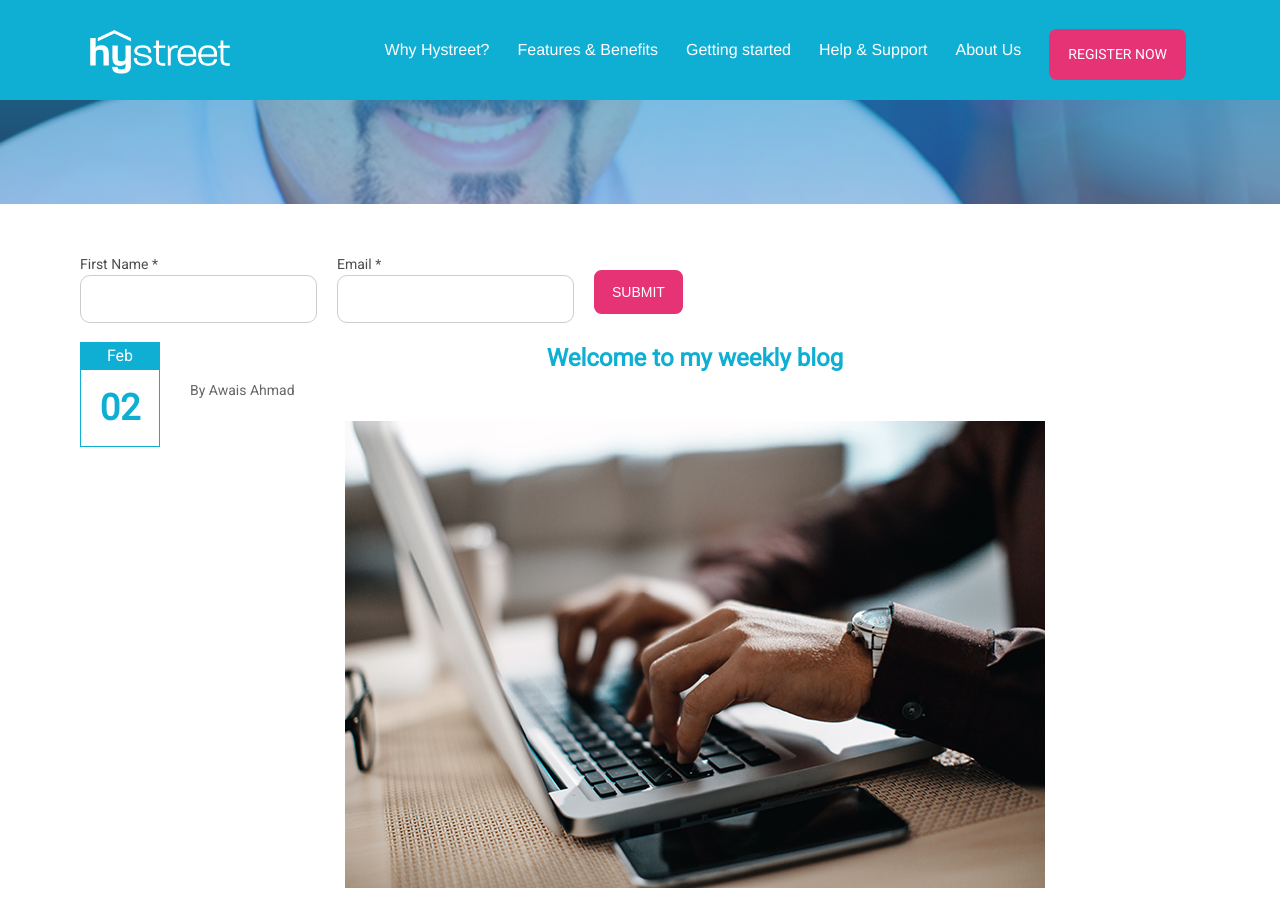
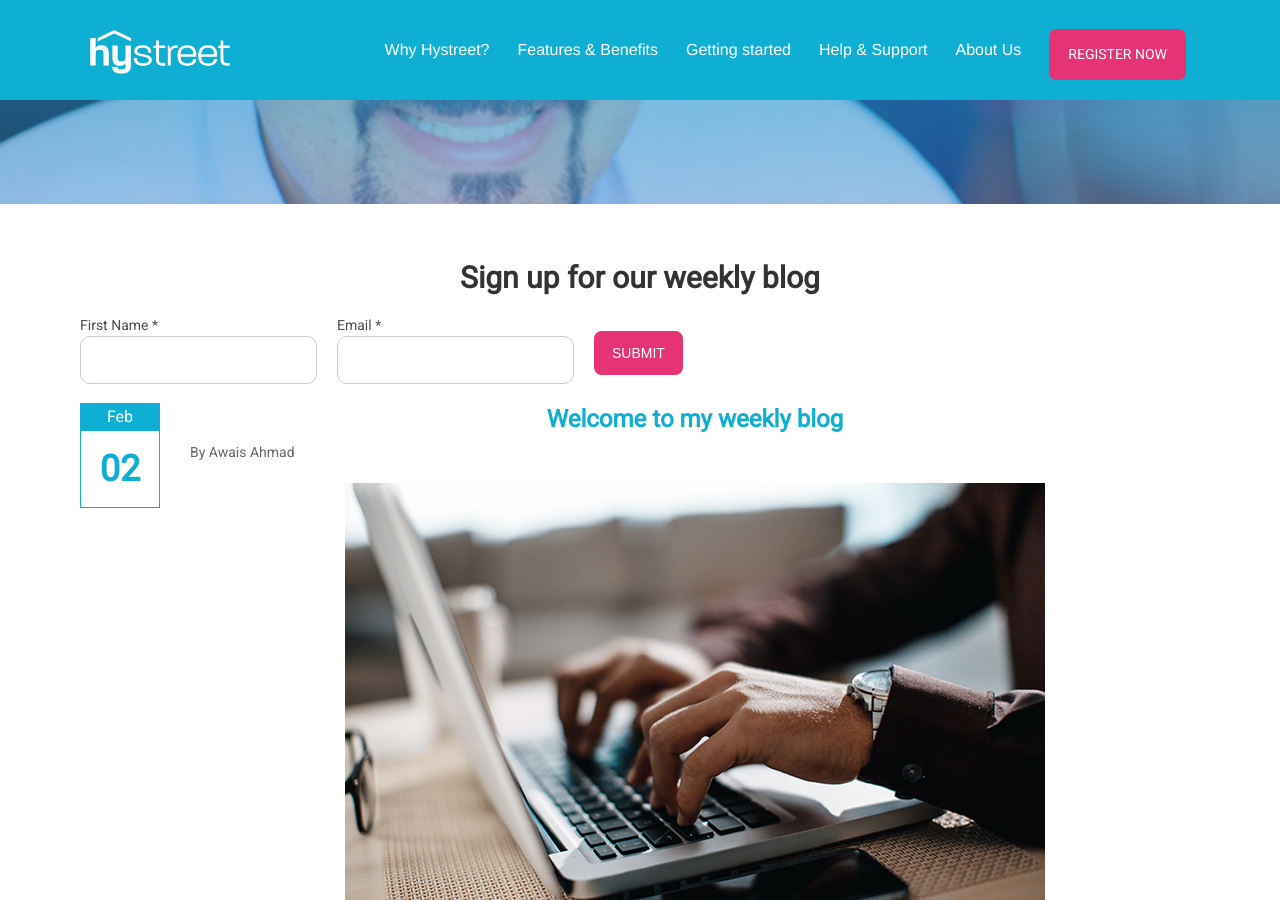
Before and after one commit to hystreet/hystreet.github.io, a Jekyll site: the page built from blog/index.html, in a window 1280 px wide and 900 px high, scrolled down 373 px. Built offline with Jekyll 4.4.1, drawn with Linux system fonts in a browser that asks for light colours; a script that is not in the unit is left out; the list of posts is cut into pages by our own code.

Commit message:
Update blog.html

```diff
--- a/_layouts/blog.html
+++ b/_layouts/blog.html
@@ -23,6 +23,7 @@ layout: default
 <div class='full'>
   <div class='row'>
     <div style="margin:0 auto;">
+      <h2>Sign up for our weekly blog</h2>
 <form accept-charset="UTF-8" action="https://ge395.infusionsoft.com/app/form/process/3a2068882de6cd4ab24e281e9c53eedf" class="infusion-form" id="inf_form_3a2068882de6cd4ab24e281e9c53eedf" method="POST">
     <input name="inf_form_xid" type="hidden" value="3a2068882de6cd4ab24e281e9c53eedf" />
     <input name="inf_form_name" type="hidden" value="Web Form submitted" />
```
